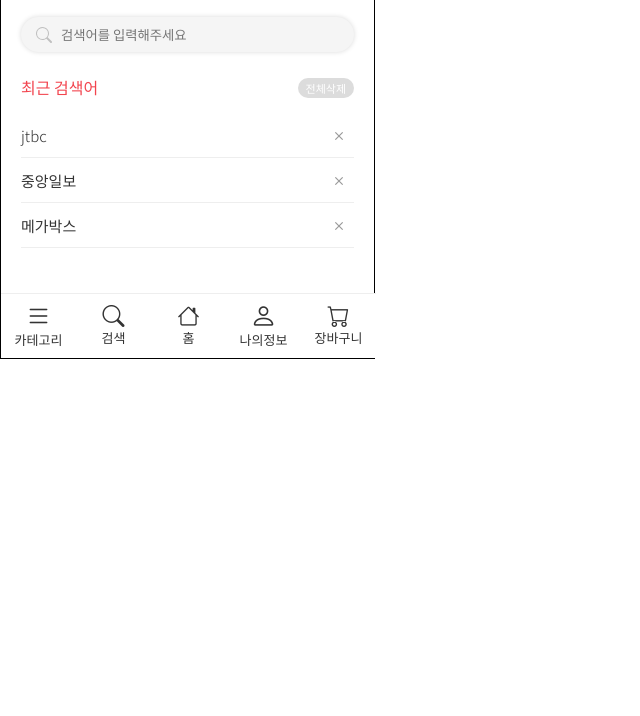
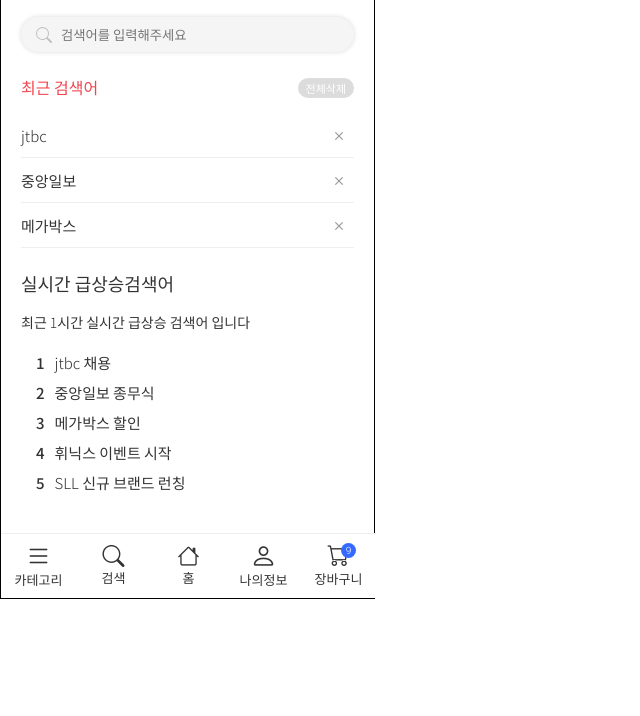
Before and after one commit to yslee1126/publising-test, a plain HTML site: page html/search.html in a window 1280 px wide. Shown: the part 84-800 px from the top of the page, without its empty margins (0-640 px from the left). Drawn offline with nearby package versions, Linux system fonts and the light colour scheme.

Commit message:
search increase

```diff
--- a/css/style.css
+++ b/css/style.css
@@ -88,10 +88,12 @@ body {
     font-size: 22px;
     color: #fff;
 }
+.cart-alarm b,
 .user-alarm span {
-    border: solid 1px #000;
+    /* border: solid 1px #000; */
     position: relative;
 }
+.cart-alarm b em,
 .user-alarm span em {
     position: absolute;
     width: 15px;
@@ -104,6 +106,12 @@ body {
     justify-content: center;
     align-items: center;
 }
+.cart-alarm b em {
+    color: #fff;
+    top: 0;
+    right: 20px;
+}
+.cart-alarm b em::before,
 .user-alarm span em::before {
     content: attr(data-count);
     font-style: normal;
@@ -432,3 +440,25 @@ body {
 .search-recent .items .item span {
     font-size: 15px;
 }
+.search-increase {}
+.search-increase title {}
+.search-increase title h3 {
+    font-size: 16px;
+    margin-bottom: 0px;
+}
+.search-increase title p {
+    padding: 0;
+}
+.search-increase-list {
+    list-style: none;
+    padding-left: 15px;
+    counter-reset: rank 0;
+    line-height: 2em;
+    font-size: 15px;
+}
+.search-increase-list li::before {
+    counter-increment: rank;
+    content: counter(rank);
+    margin-right: 10px;
+    font-weight: 500;
+}
--- a/html/search.html
+++ b/html/search.html
@@ -36,7 +36,19 @@
                         </div>
                     </div>
                 </div>
-                <div class="search-increase"></div>
+                <div class="search-increase">
+                    <div class="title">
+                        <h3>실시간 급상승검색어</h3>
+                        <p>최근 1시간 실시간 급상승 검색어 입니다</p>
+                    </div>
+                    <ul class="search-increase-list">
+                        <li>jtbc 채용</li>
+                        <li>중앙일보 종무식</li>
+                        <li>메가박스 할인</li>
+                        <li>휘닉스 이벤트 시작</li>
+                        <li>SLL 신규 브랜드 런칭</li>
+                    </ul>
+                </div>
             </div>
             <div class="gnb-include"></div>
         </div>
--- a/include/gnb.html
+++ b/include/gnb.html
@@ -3,5 +3,10 @@
     <a href="#none"><i class="bi bi-search"></i><span>검색</span></a>
     <a href="#none"><i class="bi bi-house"></i><span>홈</span></a>
     <a href="#none"><i class="bi bi-person"></i><span>나의정보</span></a>
-    <a href="#none"><i class="bi bi-cart"></i><span>장바구니</span></a>
+    <a class="cart-alarm" href="#none">
+        <b>
+            <i class="bi bi-cart"></i><em data-count="9"></em>
+        </b>
+        <span>장바구니</span>
+    </a>
 </div>
```
